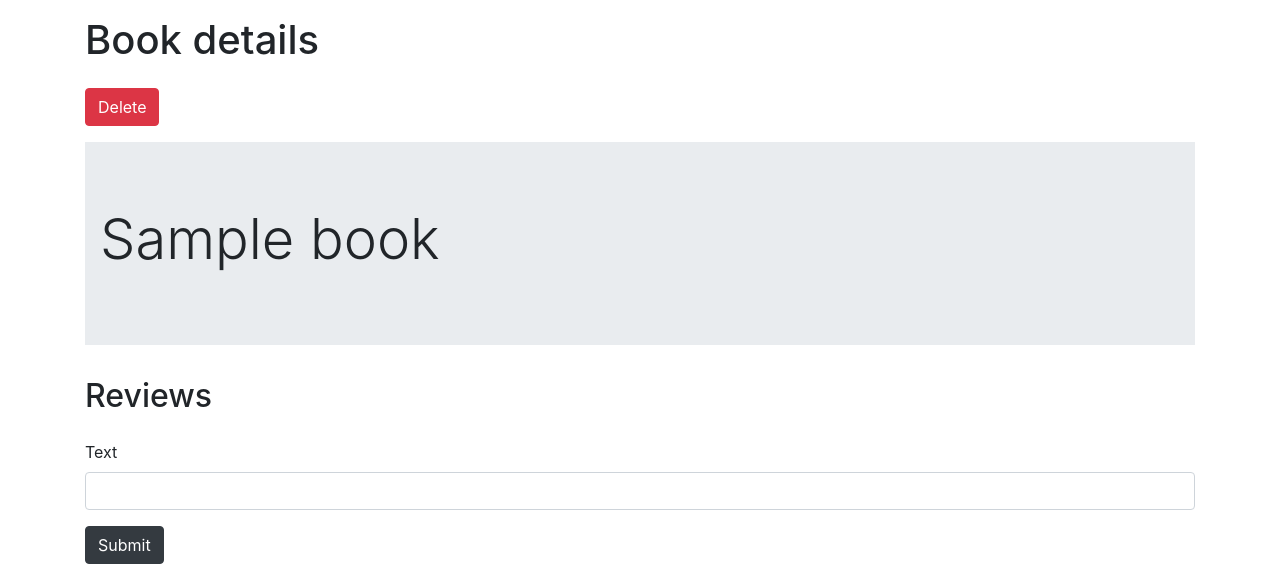
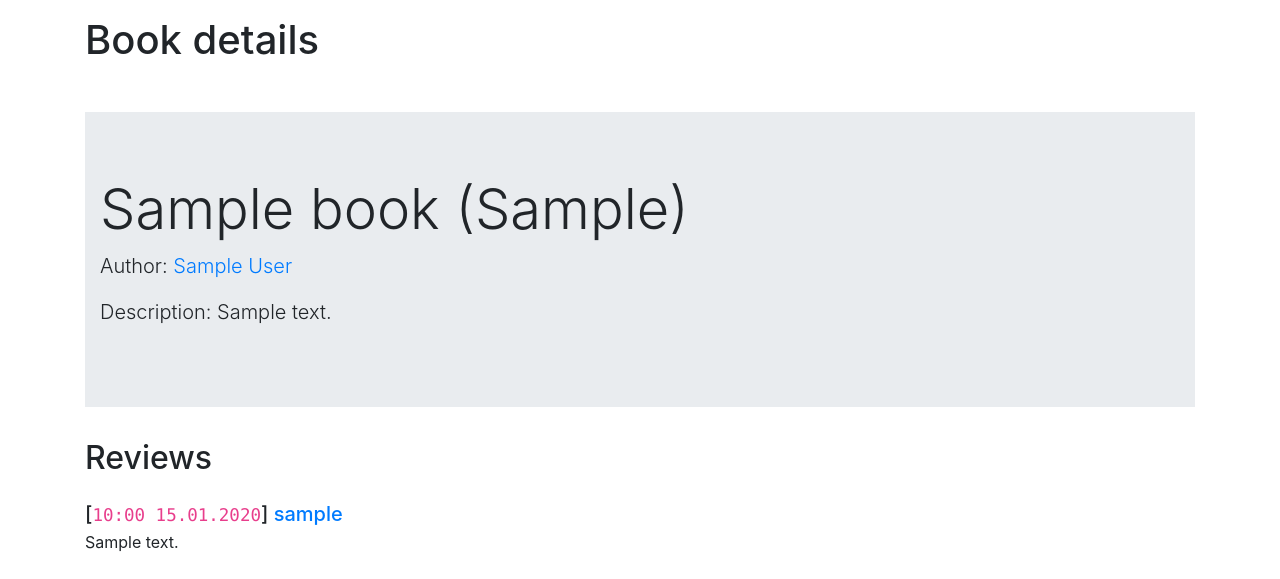
Before and after one commit to qwanysh/attractor_final_exam, a Django app: page /books/1/ in a window 1280 px wide. Shown: the part 56-635 px from the top of the page. Run offline with Django 3.2, Linux system fonts and the light colour scheme; tables that the repository leaves empty hold one stand-in row (values such as "Sample post"); some libraries are stand-ins or nearby versions.

Commit message:
Добавлен вывод дополнительной информации на страницах деталей

```diff
--- a/library/users/templates/author/detail.html
+++ b/library/users/templates/author/detail.html
@@ -1,14 +1,18 @@
 {% extends 'base.html' %}
 {% block heading %}Author details{% endblock %}
 {% block controls %}
+{% if user.is_superuser %}
 <a href="{% url 'books:author_delete' object.pk %}" class="btn btn-danger">Delete</a>
 <a href="{% url 'books:book_create' object.pk %}" class="btn btn-dark">Add book</a>
+{% endif %}
 {% endblock %}
 {% block content %}
 <div class="jumbotron jumbotron-fluid">
     <div class="container">
         <h1 class="display-4">{{ object.full_name }}</h1>
-        <!--    <p class="lead">{{ object.name }}</p>-->
+        <p class="lead">Date of birth: {{ object.date_of_birth }}</p>
+        <p class="lead">Date of death: {{ object.date_of_birth }}</p>
+        <p class="lead">Biography: {{ object.biography }}</p>
     </div>
 </div>
 <h2 class="mb-4">Books of this author</h2>
--- a/library/users/templates/author/list.html
+++ b/library/users/templates/author/list.html
@@ -1,7 +1,9 @@
 {% extends 'base.html' %}
 {% block heading %}Authors{% endblock %}
 {% block controls %}
+{% if user.is_superuser %}
 <a href="{% url 'books:author_create' %}" class="btn btn-dark">Add author</a>
+{% endif %}
 {% endblock %}
 {% block content %}
 <div class="list-group">
--- a/library/users/templates/book/detail.html
+++ b/library/users/templates/book/detail.html
@@ -1,21 +1,26 @@
 {% extends 'base.html' %}
 {% block heading %}Book details{% endblock %}
 {% block controls %}
+{% if user.is_superuser %}
 <a href="{% url 'books:book_delete' object.pk %}" class="btn btn-danger">Delete</a>
+{% endif %}
 {% endblock %}
 {% block content %}
 <div class="jumbotron jumbotron-fluid">
   <div class="container">
-    <h1 class="display-4">{{ object.name }}</h1>
-    <!--    <p class="lead">{{ object.name }}</p>-->
+    <h1 class="display-4">{{ object.name }} ({{ object.year_of_publish }})</h1>
+        <p class="lead">Author: <a href="{% url 'books:author_detail' object.author.pk %}">{{ object.author.full_name }}</a></p>
+        <p class="lead">Description: {{ object.description }}</p>
   </div>
 </div>
 <h2 class="mb-4">Reviews</h2>
+{% if user.is_authenticated %}
 <form action="{% url 'books:review_create' object.pk %}" method="POST" enctype="multipart/form-data">
   {% csrf_token %}
   {% include 'partials/_form.html' %}
   <button type="submit" class="btn btn-dark mb-3">Submit</button>
 </form>
+{% endif %}
 {% for review in reviews %}
 <ul class="list-unstyled">
   <li class="media">
@@ -23,7 +28,9 @@
       <h5 class="mt-0 mb-1">[<code>{{ review.created_at | date:'H:i d.m.Y' }}</code>]&nbsp;<a href="{% url 'users:detail' review.user.pk %}">{{ review.user.username }}</a></h5>
       {{ review.text }}
       <br>
+      {% if review.user == user %}
       <a href="{% url 'books:review_delete' object.pk review.pk %}" class="btn btn-danger">Delete</a>
+      {% endif %}
     </div>
   </li>
 </ul>
--- a/library/users/templates/user/detail.html
+++ b/library/users/templates/user/detail.html
@@ -3,7 +3,7 @@
 <div class="jumbotron jumbotron-fluid">
     <div class="container">
         <h1 class="display-4">{{ object.username }}</h1>
-        <p class="lead">{{ object.name }}</p>
+        <p class="lead">Email: {{ object.email }}</p>
     </div>
 </div>
 <h2 class="mb-4">Added books</h2>
```
